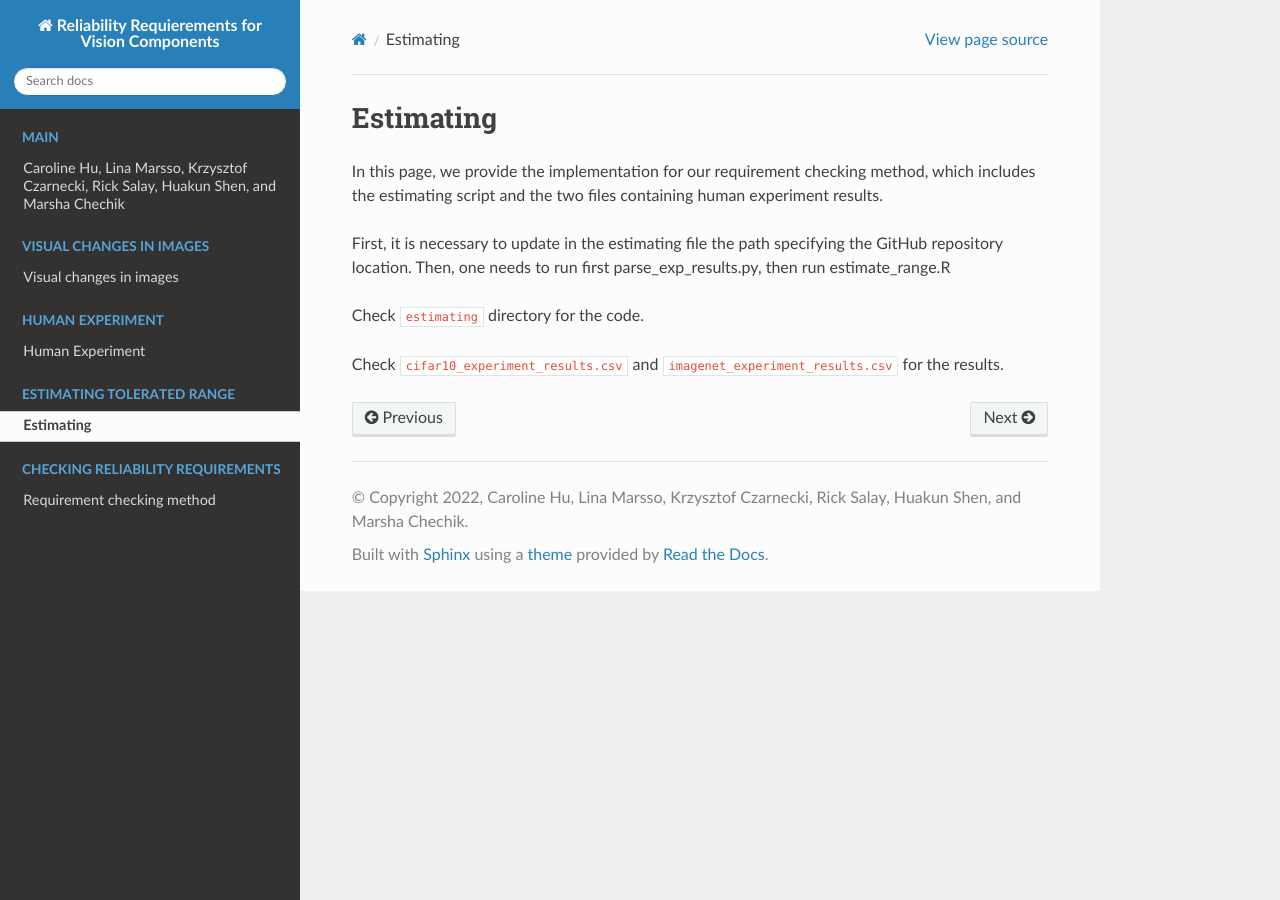
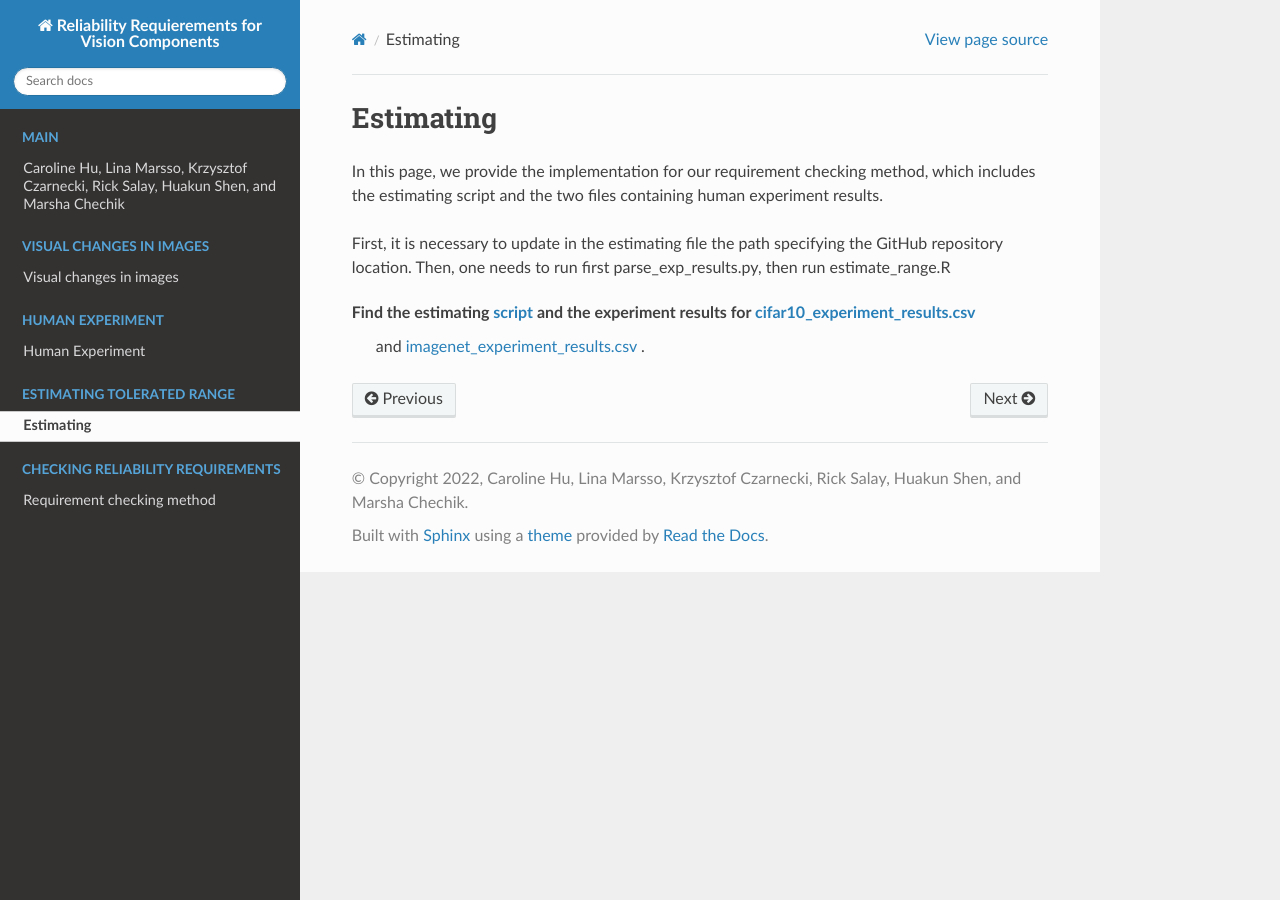
Before and after one commit to carolineeeeeee/automating_requirements, a Sphinx documentation site: the page built from build-docs/source/estimate.rst, in a window 1280 px wide. Built offline with Sphinx 7.4.7 and the Read the Docs theme 2.0.0, drawn with Linux system fonts in a browser that asks for light colours.

Commit message:
Update website

```diff
--- a/build-docs/source/conf.py
+++ b/build-docs/source/conf.py
@@ -19,7 +19,7 @@
 
 project = 'Reliability Requierements for Vision Components'
 copyright = '2022, Caroline Hu, Lina Marsso, Krzysztof Czarnecki, Rick Salay, Huakun Shen, and Marsha Chechik'
-author = 'Caroline Hu, Lina Marsso, Krzysztof Czarnecki, Rick Salay, Huakun Shen, and Marsha Chechik'
+author = 'If a Human Can See It, So Should Your System: Reliability Requirements for Machine Vision Components'
 master_doc = 'index'
 
 # -- General configuration ---------------------------------------------------
--- a/build-docs/source/estimate.rst
+++ b/build-docs/source/estimate.rst
@@ -8,6 +8,5 @@ In this page, we provide the implementation for our requirement checking method,
 First, it is necessary to update in the estimating file the path specifying the  GitHub repository  location.
 Then,  one needs to run first parse_exp_results.py, then run estimate_range.R
 
-Check ``estimating`` directory for the code.
-
-Check ``cifar10_experiment_results.csv`` and ``imagenet_experiment_results.csv`` for the results.
+Find the estimating `script <https://github.com/carolineeeeeee/automating_requirements/tree/main/estimating>`_  and the experiment results for `cifar10_experiment_results.csv <https://github.com/carolineeeeeee/automating_requirements/blob/main/estimating/cifar10_experiment_results.csv>`_
+ and `imagenet_experiment_results.csv <https://github.com/carolineeeeeee/automating_requirements/blob/main/estimating/imagenet_experiment_results.csv>`_ .
```
